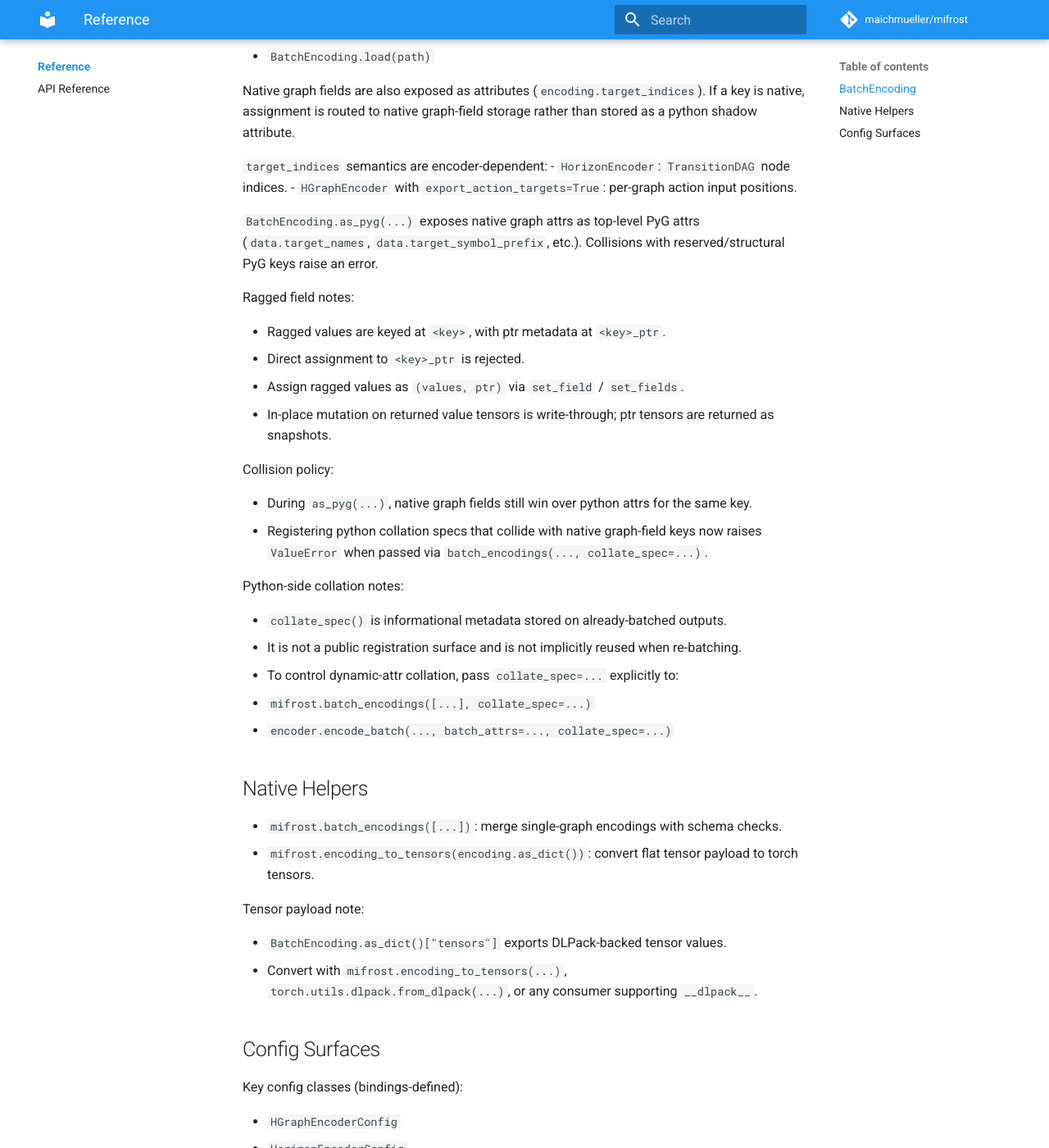
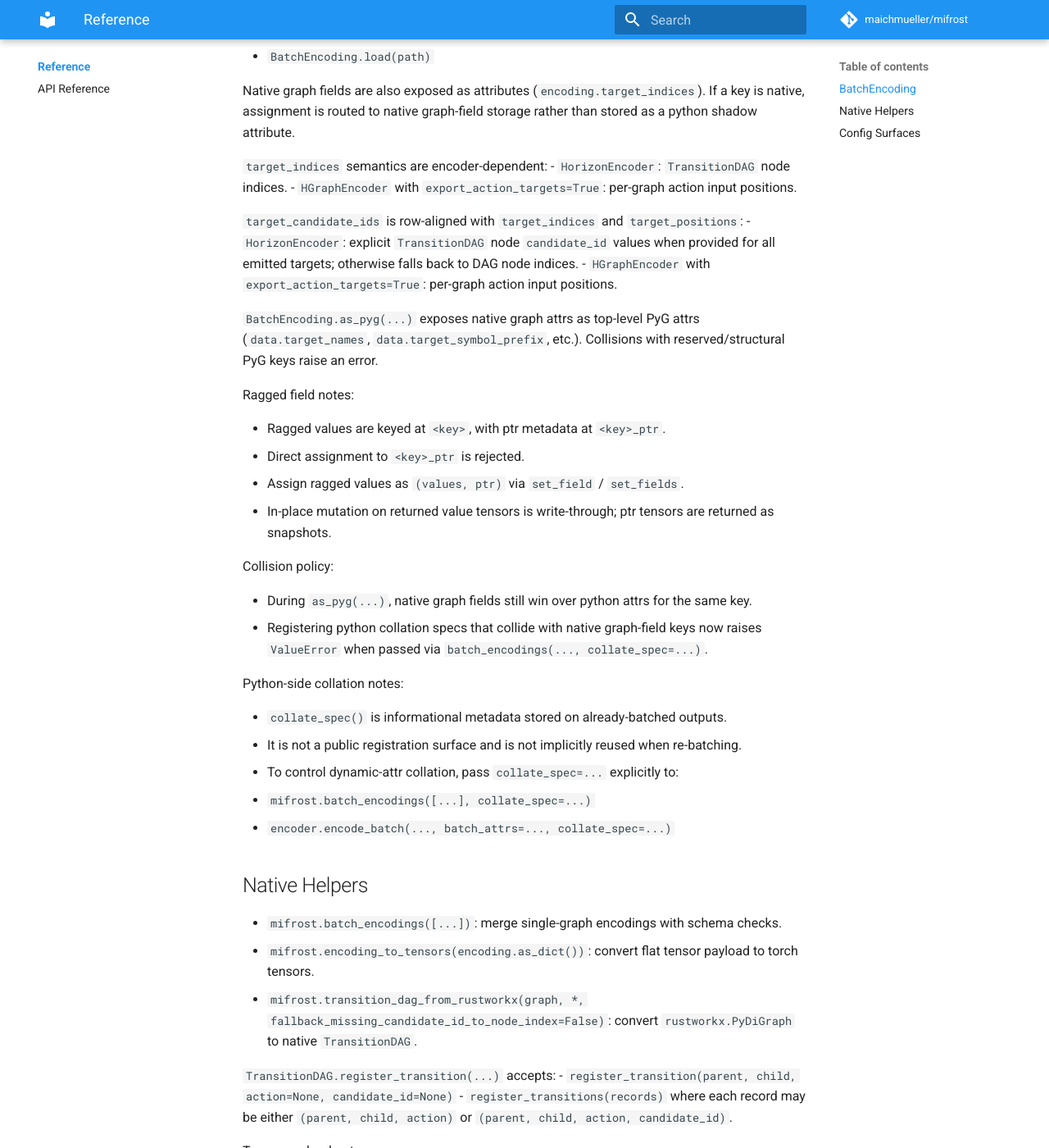
Before and after one commit to maichmueller/mifrost, an MkDocs documentation site: the page built from docs/reference/native.md, in a window 1280 px wide and 1400 px high, scrolled down 733 px. Shown: the whole window at 82% size. Built offline with MkDocs 1.6.1 and Material for MkDocs 9.7.7, drawn with Linux system fonts in a browser that asks for light colours; comment, search, counter and statistics services are not loaded; the version menu is left out.

Commit message:
update docs

```diff
--- a/docs/reference/native.md
+++ b/docs/reference/native.md
@@ -26,6 +26,11 @@ stored as a python shadow attribute.
 
 `target_indices` semantics are encoder-dependent:
 - `HorizonEncoder`: `TransitionDAG` node indices.
+- `HGraphEncoder` with `export_action_targets=True`: per-graph action input positions.
+
+`target_candidate_ids` is row-aligned with `target_indices` and `target_positions`:
+- `HorizonEncoder`: explicit `TransitionDAG` node `candidate_id` values when provided for all
+  emitted targets; otherwise falls back to DAG node indices.
 - `HGraphEncoder` with `export_action_targets=True`: per-graph action input positions.
 
 `BatchEncoding.as_pyg(...)` exposes native graph attrs as top-level PyG attrs
@@ -57,6 +62,13 @@ Python-side collation notes:
 
 - `mifrost.batch_encodings([...])`: merge single-graph encodings with schema checks.
 - `mifrost.encoding_to_tensors(encoding.as_dict())`: convert flat tensor payload to torch tensors.
+- `mifrost.transition_dag_from_rustworkx(graph, *, fallback_missing_candidate_id_to_node_index=False)`:
+  convert `rustworkx.PyDiGraph` to native `TransitionDAG`.
+
+`TransitionDAG.register_transition(...)` accepts:
+- `register_transition(parent, child, action=None, candidate_id=None)`
+- `register_transitions(records)` where each record may be either
+  `(parent, child, action)` or `(parent, child, action, candidate_id)`.
 
 Tensor payload note:
 
```
Also changed, not shown: docs/how-to/choose-an-encoder.md (+5 -0 lines), docs/how-to/encode-goals-actions-history.md (+9 -0 lines), docs/tutorials/batching-and-streaming.md (+6 -0 lines).
